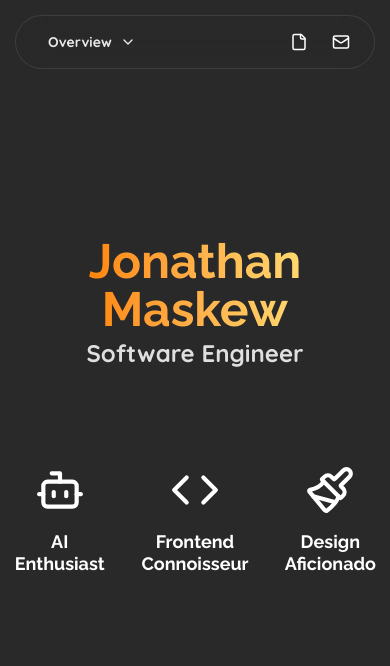
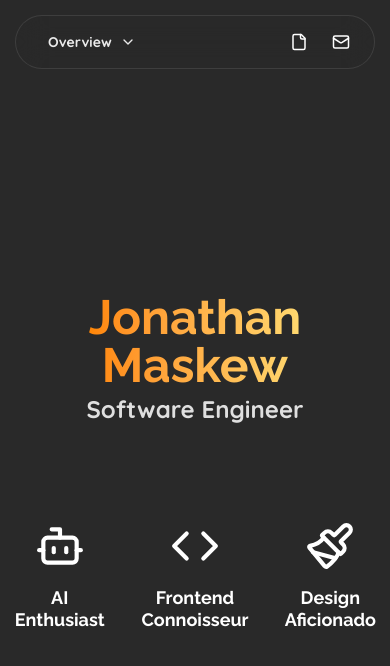
Before and after one commit to JonathanMaskew/personal_portfolio, a Next.js app: page / in a window 390 px wide. Shown: the top 666 px of the page. Built offline with nearby package versions, Linux system fonts and the light colour scheme.

Commit message:
ok fine normal scrolling for now

```diff
--- a/src/app/layout.tsx
+++ b/src/app/layout.tsx
@@ -29,7 +29,7 @@ export default function RootLayout({
   return (
     <html lang="en">
       <body
-        className={`${header.variable} ${body.variable} font-body antialiased flex h-screen scroll-smooth`}
+        className={`${header.variable} ${body.variable} font-body antialiased flex h-screen`}
       >
         <div className="hidden md:block">
           <SidebarNav />
@@ -38,9 +38,7 @@ export default function RootLayout({
         <div className="block md:hidden">
           <TopNav />
         </div>
-        <main className="flex-1 overflow-y-auto snap-y snap-mandatory pt-14 md:pt-0">
-          {children}
-        </main>
+        <main className="flex-1 overflow-y-auto pt-14 md:pt-0">{children}</main>
       </body>
     </html>
   );
--- a/src/app/page.tsx
+++ b/src/app/page.tsx
@@ -5,17 +5,15 @@ import Education from '@/components/Education';
 export default function Home() {
   return (
     <>
-      <section id="overview" className="h-screen snap-start">
+      <section id="overview" className="h-screen">
         <Hero />
       </section>
-      <div className="snap-start">
       <section id="work">
         <Work />
       </section>
       <section id="education">
         <Education />
       </section>
-      </div>
     </>
   );
 }
```
Lines whose indentation alone changed are shown as unchanged.
